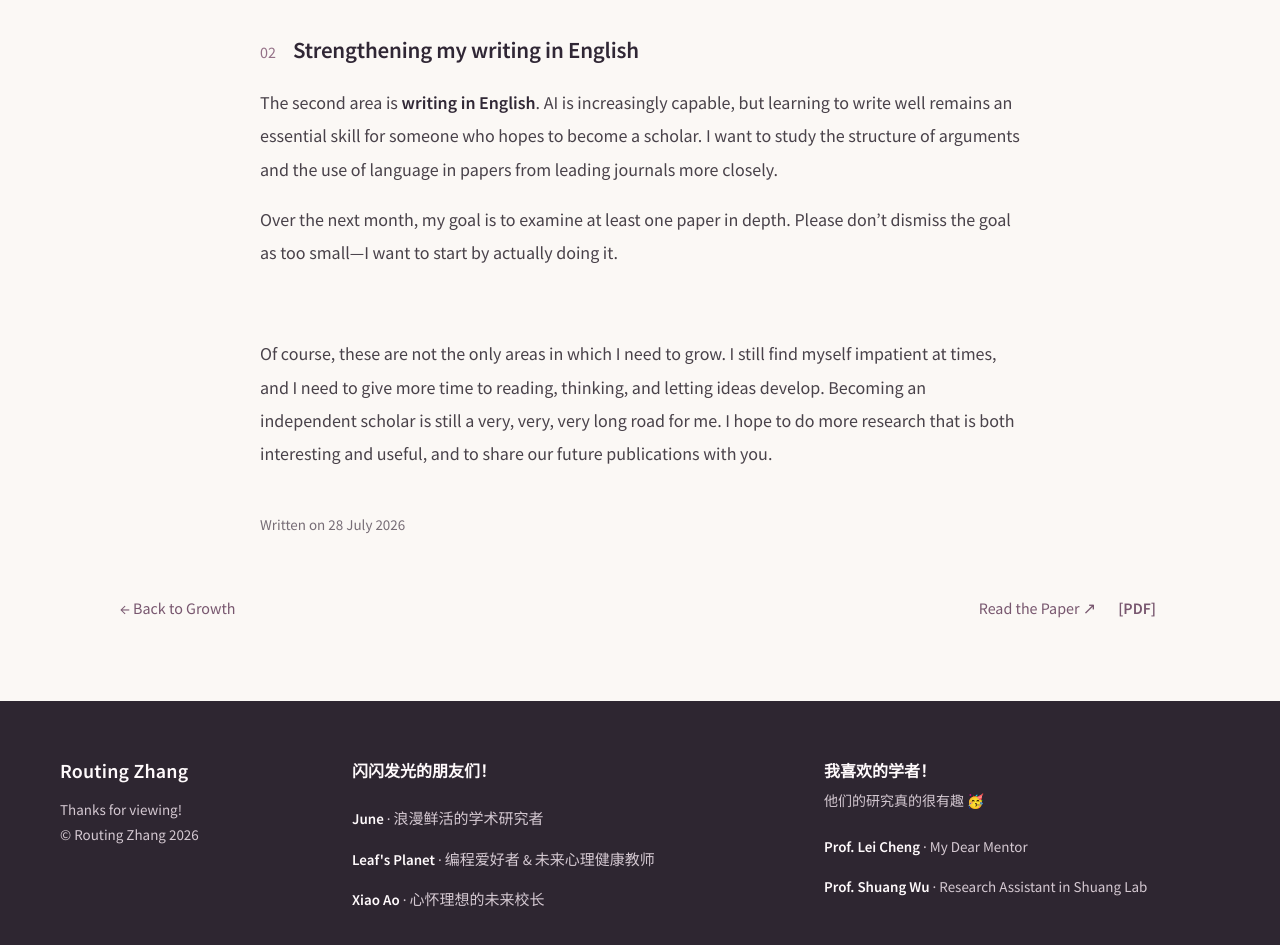
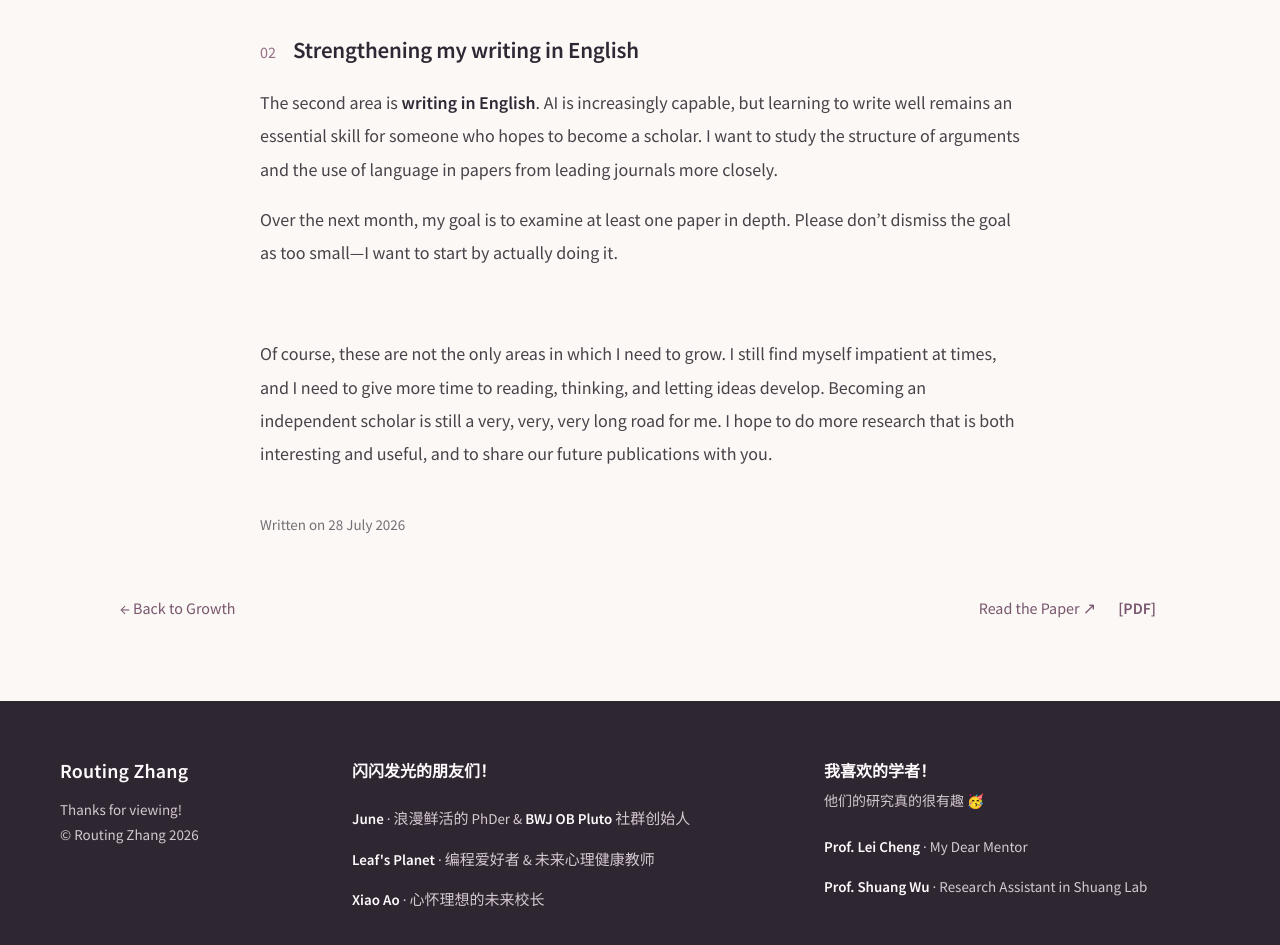
Before and after one commit to RoutingZhang/Routingzhang-socialpsychology, a plain HTML site: page awe-to-wellness-story.html in a window 1280 px wide. Shown: the part 5859-6804 px from the top of the page. Drawn offline with Linux system fonts and the light colour scheme.

Commit message:
Add files via upload

```diff
--- a/awe-to-wellness-story.html
+++ b/awe-to-wellness-story.html
@@ -37,7 +37,7 @@
     <nav class="footer-friends" aria-labelledby="friends-title">
       <h2 id="friends-title" lang="zh-CN">闪闪发光的朋友们！</h2>
       <ul>
-        <li><a href="https://wenjunbian.github.io/" target="_blank" rel="noopener noreferrer">June</a><span class="footer-description" lang="zh-CN"> · 浪漫鲜活的学术研究者</span></li>
+        <li><a href="https://wenjunbian.github.io/" target="_blank" rel="noopener noreferrer">June</a><span class="footer-description" lang="zh-CN"> · 浪漫鲜活的 PhDer &amp; <a href="https://mp.weixin.qq.com/s/BjEi-r94QIzPFTiwJjfrXA" target="_blank" rel="noopener noreferrer">BWJ OB Pluto</a> 社群创始人</span></li>
         <li><a href="https://blog.leafyee.xyz/" target="_blank" rel="noopener noreferrer">Leaf's Planet</a><span class="footer-description" lang="zh-CN"> · 编程爱好者 &amp; 未来心理健康教师</span></li>
         <li><a href="https://tianyuliufang.com/" target="_blank" rel="noopener noreferrer">Xiao Ao</a><span class="footer-description" lang="zh-CN"> · 心怀理想的未来校长</span></li>
       </ul>
```
Also changed, not shown: becoming.html (+1 -1 lines), index.html (+1 -1 lines), purse-and-cradle-story.html (+1 -1 lines).
